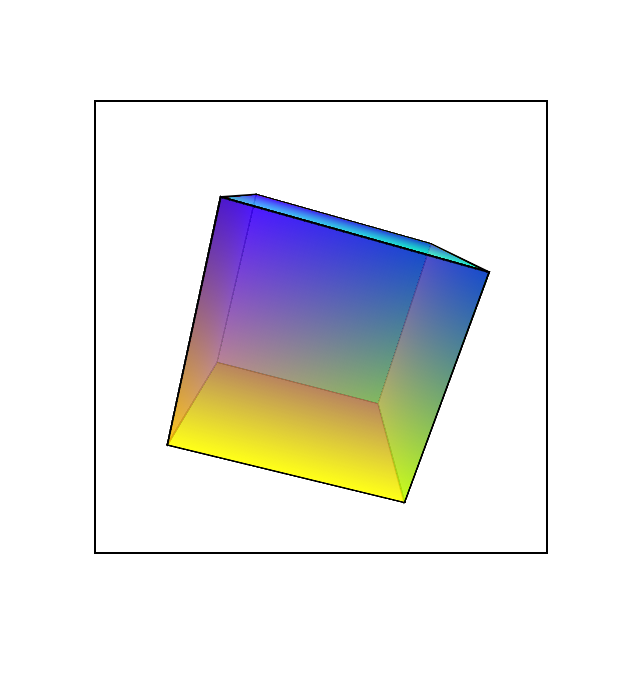
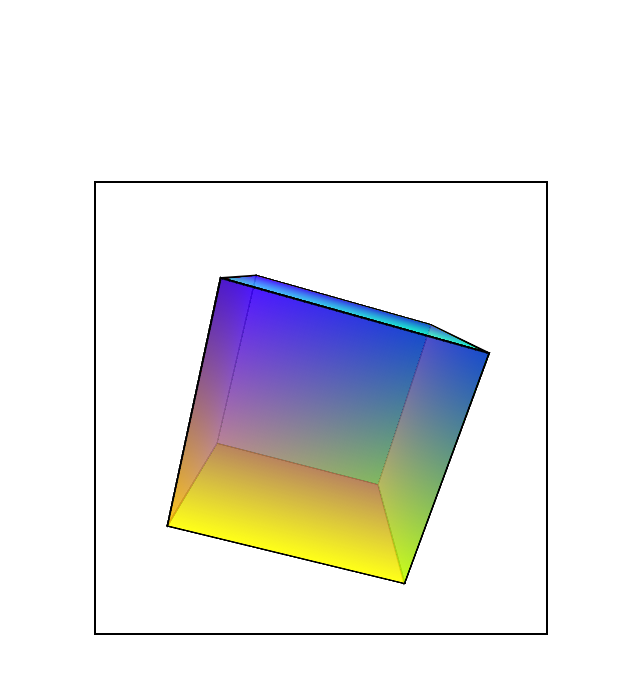
Before and after one commit to bigmoodring/cyoob, a plain HTML site: page index.html in a window 1280 px wide. Shown: the whole page, without its empty margins (319-959 px from the left). Drawn offline with Linux system fonts and the light colour scheme.

Commit message:
Add files via upload

```diff
--- a/n64.css
+++ b/n64.css
@@ -45,22 +45,23 @@ body { font-family: sans-serif; }
 
 /*CUBE ROTATE*/
 
+body, html {
+	height: 100%;
+	display: grid;
+}
+
 iframe {
 	display: none;
 }
 
 .scene {
+	position: relative;
 	width: 250px;
 	height: 250px;
 	perspective: 500px;
-	position: relative;
+	border: 2px solid black;
 	margin: auto;
-	display: flex;
-	align-items: center;
-	justify-content: center;
-	margin-top: 100px;
 	padding: 100px;
-	border: 2px solid black;
 }
 
 .cube {
@@ -75,11 +76,6 @@ iframe {
 	width: 250px;
 	height: 250px;
 	border: 2px solid black;
-	font-weight: bold;
-	text-align: center;
-	font-size: 50px;
-	color: white;
-	line-height: 260px;
 }
 
 .cube__face--front  { background-image: linear-gradient(hsla(  0, 100%, 50%, 0.7), hsla(300, 100%, 50%, 0.7)); }
```
Also changed, not shown: index.html (+9 -0 lines).
